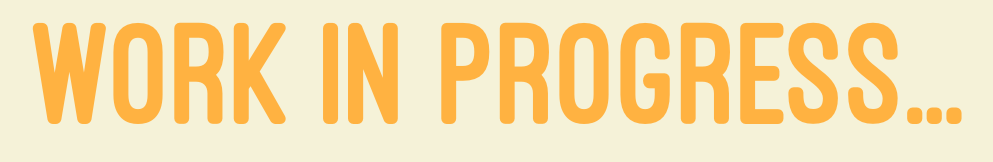
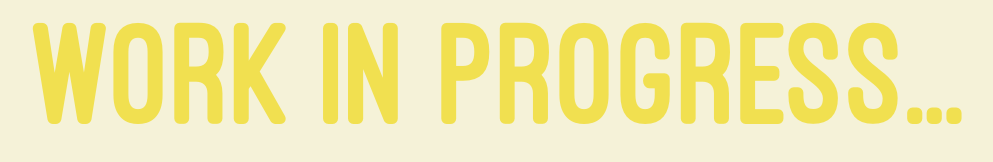
Before and after one commit to DOSOBREW/DOSOBREW.github.io, a plain HTML site: page bazza.html in a window 1280 px wide. Shown: the whole page, without its empty margins (140-1133 px from the left). Drawn offline with Linux system fonts and the light colour scheme.

Commit message:
invertiti colori

```diff
--- a/styles/style.css
+++ b/styles/style.css
@@ -2,9 +2,9 @@
 /* #        COLOR           # */
 /* ########################## */
 :root{
-    --bazza: #ffb241;
+    --balotta: #ffb241;
     --lilly: #f5355f;
-    --balotta: #f1e050;
+    --bazza: #f1e050;
 }
 
 /* ########################## */
```
